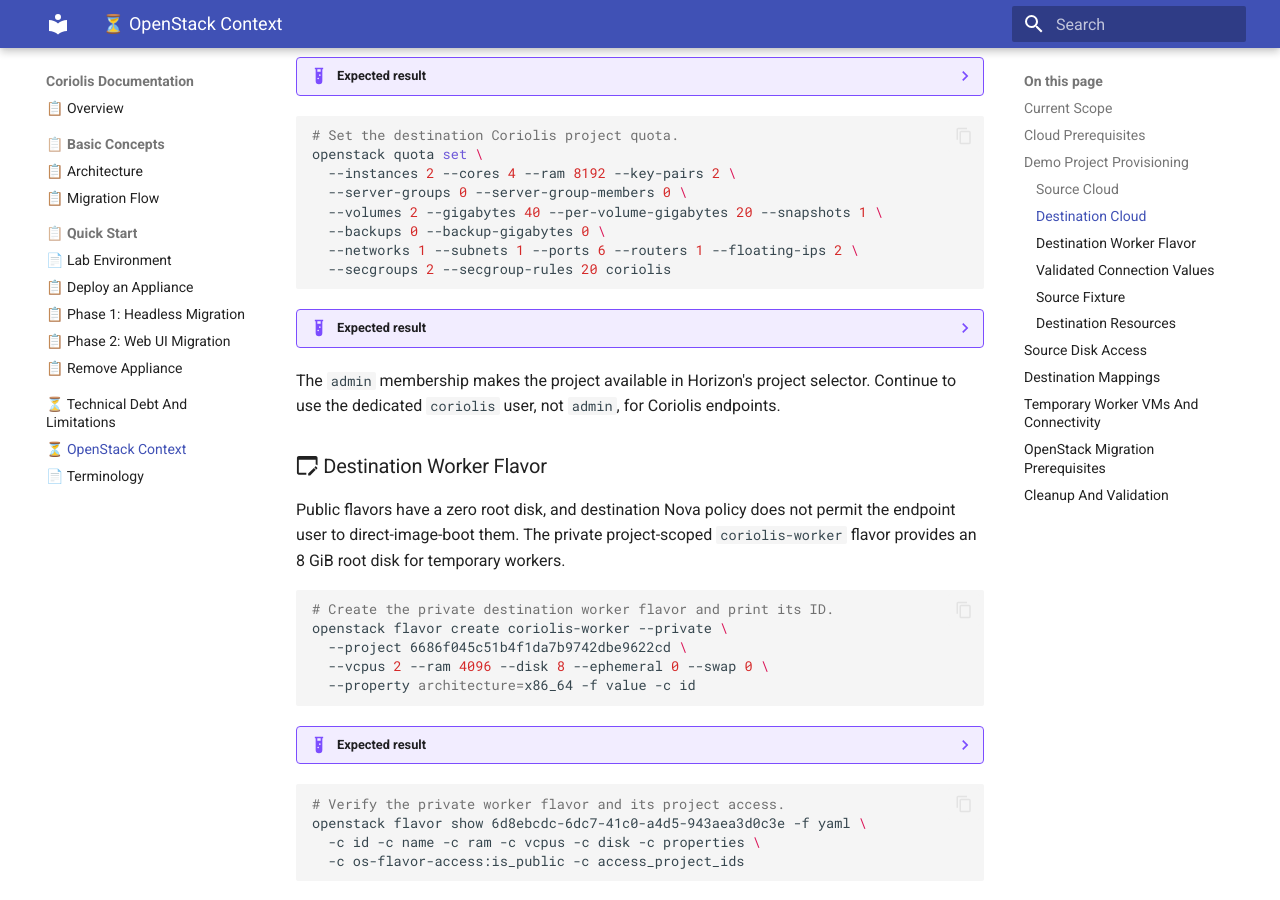
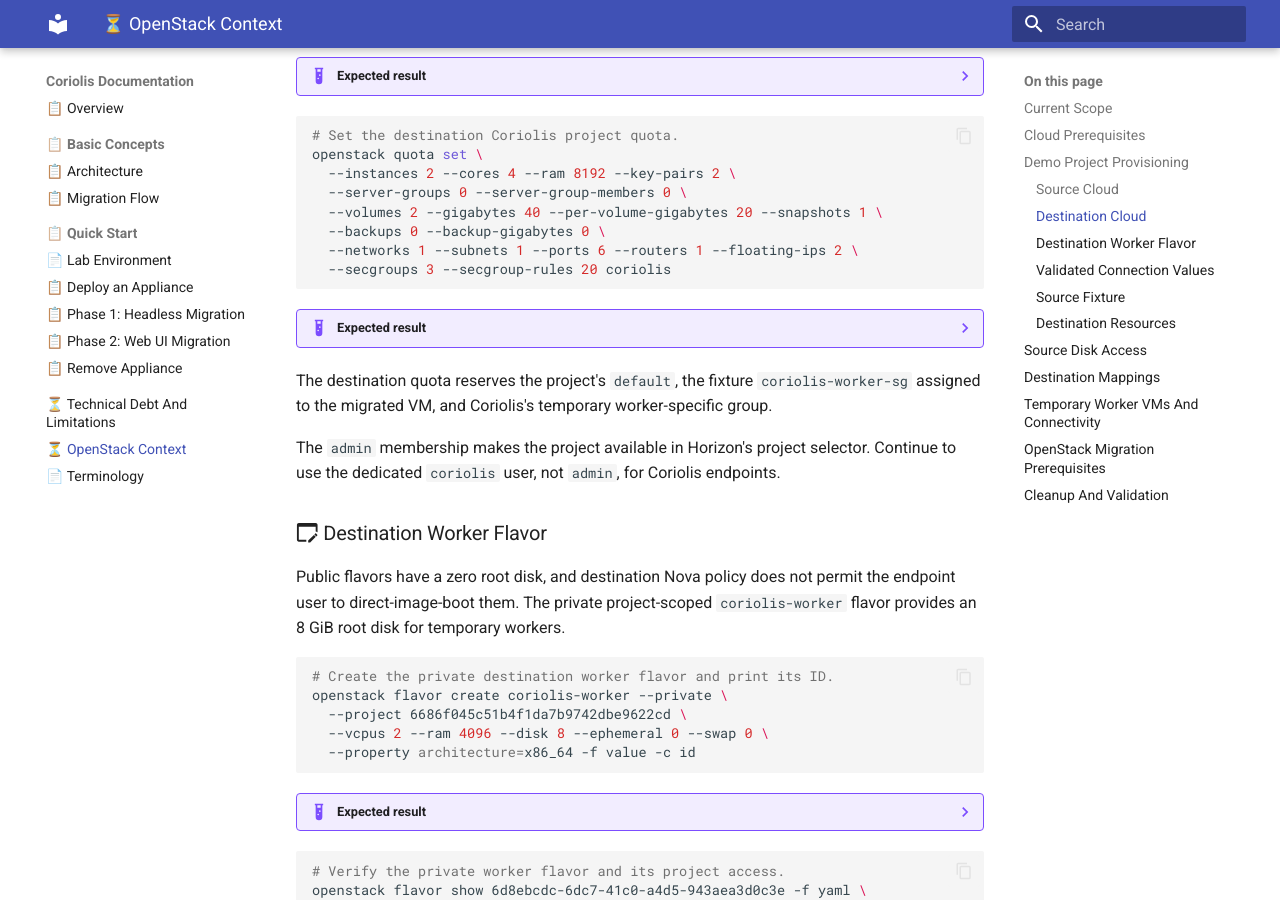
Before and after one commit to radumoisan/coriolis, an MkDocs documentation site: the page built from docs/openstack-provider.md, in a window 1280 px wide and 900 px high, scrolled down 3265 px. Built offline with MkDocs 1.6.1 and Material for MkDocs 9.7.7, drawn with Linux system fonts in a browser that asks for light colours.

Commit message:
Reserve quota for worker security group

````diff
--- a/docs/openstack-provider.md
+++ b/docs/openstack-provider.md
@@ -194,7 +194,7 @@
   --volumes 2 --gigabytes 40 --per-volume-gigabytes 20 --snapshots 1 \
   --backups 0 --backup-gigabytes 0 \
   --networks 1 --subnets 1 --ports 6 --routers 1 --floating-ips 2 \
-  --secgroups 2 --secgroup-rules 20 coriolis
+  --secgroups 3 --secgroup-rules 20 coriolis
 ```
 
 ??? example "Expected result"
@@ -202,6 +202,8 @@
     ```text
     No output.
     ```
+
+The destination quota reserves the project's `default`, the fixture `coriolis-worker-sg` assigned to the migrated VM, and Coriolis's temporary worker-specific group.
 
 The `admin` membership makes the project available in Horizon's project selector. Continue to use the dedicated `coriolis` user, not `admin`, for Coriolis endpoints.
 
````
